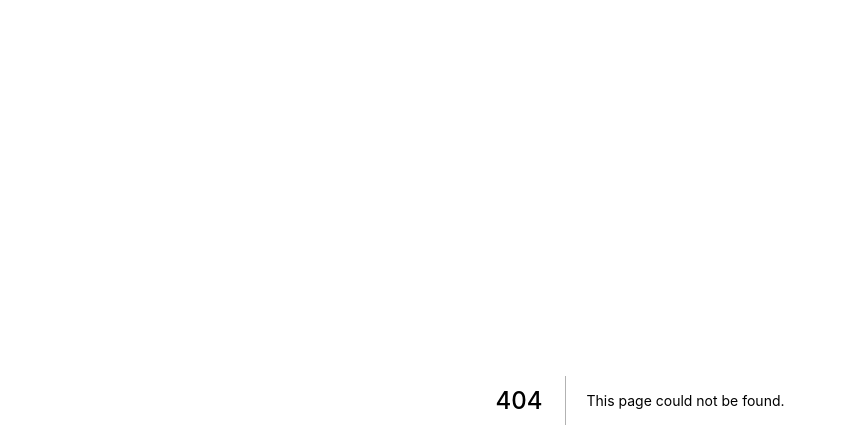
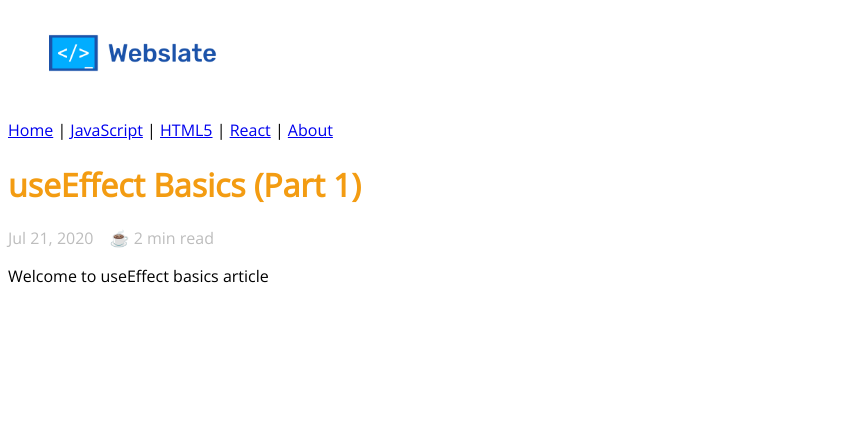
Before and after one commit to web-slate/webslate.io, a Next.js app in the folder src/: page /blogs/react/use-effect in a window 1280 px wide. Before the commit this address had no page. Shown: the top 448 px of the page, without its empty margins (0-841 px from the left). Built offline with nearby package versions, Linux system fonts and the light colour scheme.

Commit message:
tech(blog/react): add useEffect intro

```diff
--- a/src/pages/blogs/js/promises.jsx
+++ /dev/null
@@ -1,5 +0,0 @@
-function Promise() {
-  return <div>Promise basics article goes here</div>
-}
-
-export default Promise
--- /dev/null
+++ b/src/pages/blogs/react/use-effect.mdx
@@ -0,0 +1,12 @@
+import Post from '../../../common/components/Blog/Post'
+
+export const meta = {
+  title: 'useEffect Basics (Part 1)',
+  description: 'One of the good Features in React 16.x',
+  date: 'Jul 21, 2020',
+  readTime: 2
+}
+
+export default ({ children }) => <Post meta={meta}>{children}</Post>;
+
+Welcome to useEffect basics article
```
